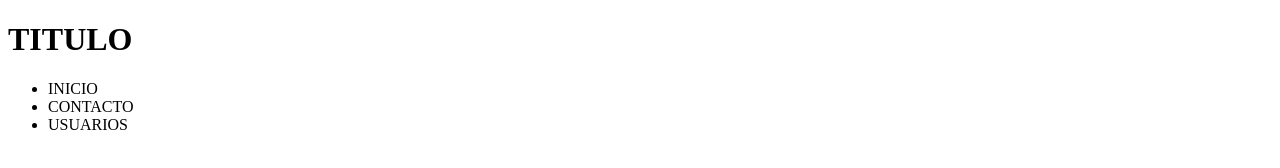
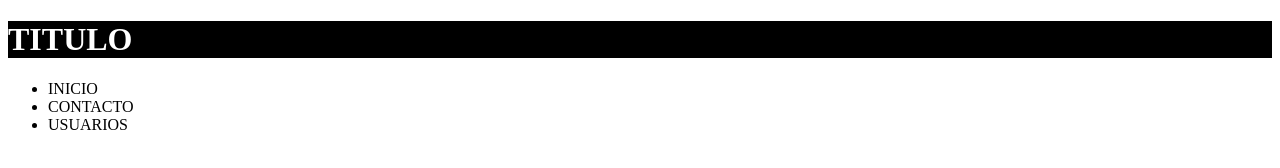
Before and after one commit to AlanMaldonado21/platzo, a plain HTML site: page index.html in a window 1280 px wide. Drawn offline with Linux system fonts and the light colour scheme.

Commit message:
Arranco mi proyecto real

```diff
--- a/index.html
+++ b/index.html
@@ -5,6 +5,7 @@
     <meta http-equiv="X-UA-Compatible" content="IE=edge">
     <meta name="viewport" content="width=device-width, initial-scale=1.0">
     <title>iOS Develops</title>
+    <link rel="stylesheet" href="style.css">
 </head>
 <body>
 
--- /dev/null
+++ b/style.css
@@ -0,0 +1,4 @@
+h1{
+    background-color: #000000;
+    color: #FFFFFF;
+}
```
